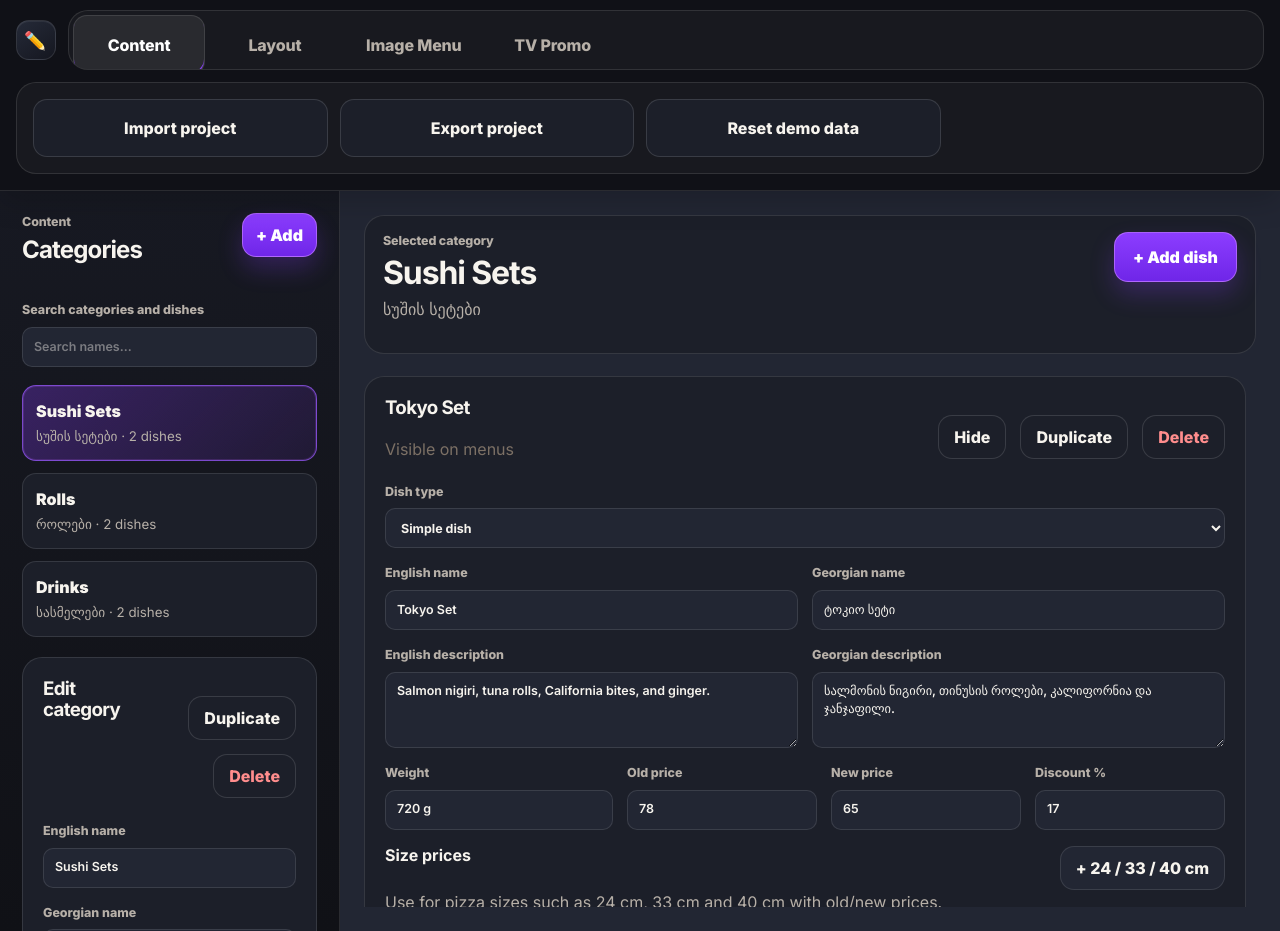
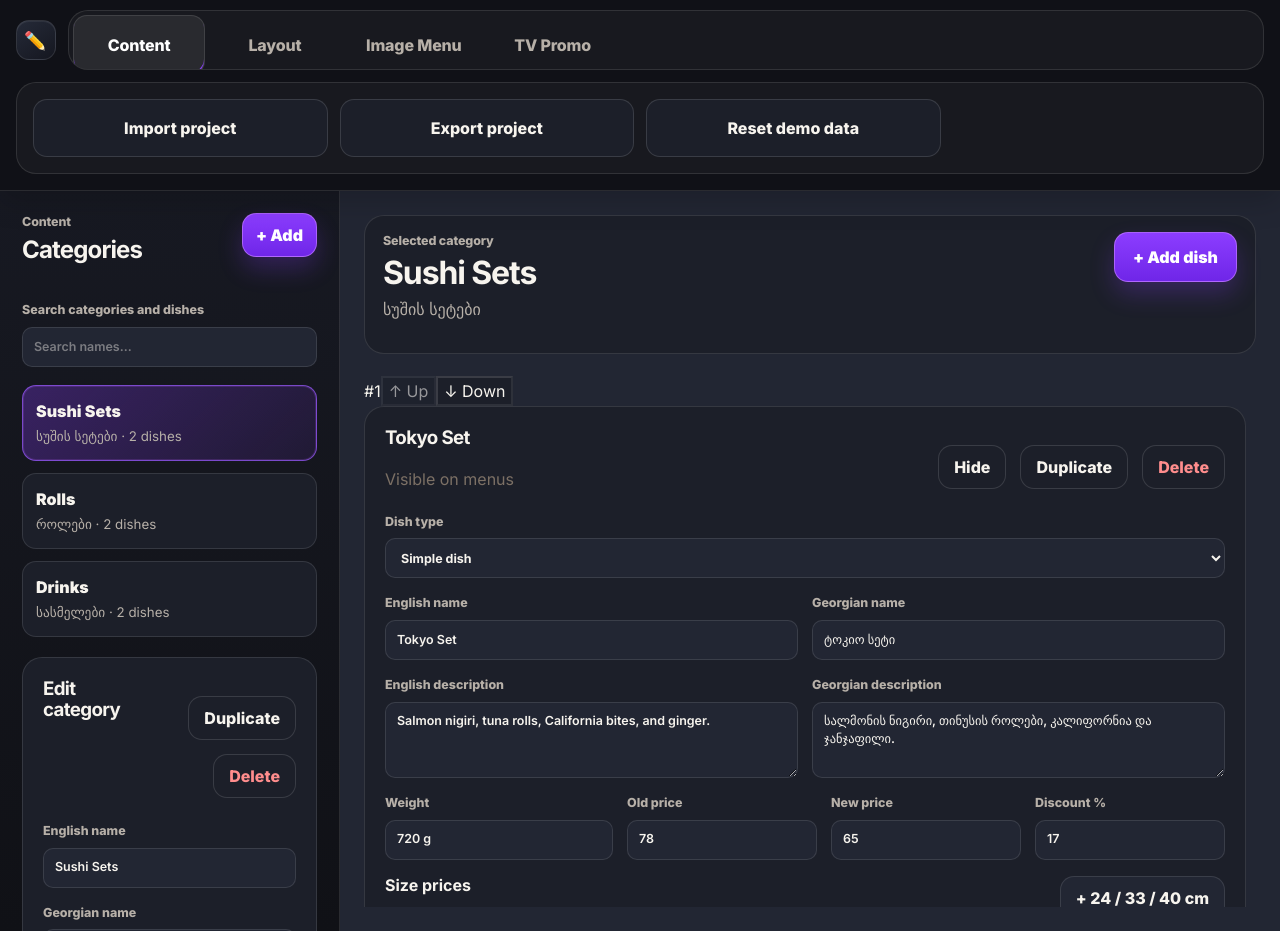
Before and after one commit to sheeeenson/print_menu, a React (Vite) app: page / in a window 1280 px wide. Both pictures are taken after a click on the button "Content". Built offline with nearby package versions, Linux system fonts and the light colour scheme.

Commit message:
Add category dish reorder controls

```diff
--- a/src/components/ContentSection.jsx
+++ b/src/components/ContentSection.jsx
@@ -4,22 +4,23 @@ import { DishEditor } from './DishEditor.jsx';
 export function ContentSection({ project, searchTerm, onSearchChange, actions }) {
   const selectedCategory = project.categories.find((category) => category.id === project.selectedCategoryId);
   const normalizedSearch = searchTerm.trim().toLowerCase();
-  const selectedDishes = selectedCategory
-    ? project.dishes.filter((dish) => {
-        const matchesDish =
-          !normalizedSearch ||
-          dish.nameEn.toLowerCase().includes(normalizedSearch) ||
-          dish.nameGe.toLowerCase().includes(normalizedSearch);
-        return dish.categoryId === selectedCategory.id && matchesDish;
-      })
+  const categoryDishes = selectedCategory
+    ? project.dishes.filter((dish) => dish.categoryId === selectedCategory.id)
     : [];
+  const selectedDishes = categoryDishes.filter((dish) => {
+    const matchesDish =
+      !normalizedSearch ||
+      dish.nameEn.toLowerCase().includes(normalizedSearch) ||
+      dish.nameGe.toLowerCase().includes(normalizedSearch);
+    return matchesDish;
+  });
 
   return (
     <section className="content-section" aria-label="Content management">
       <CategoryList project={project} searchTerm={searchTerm} onSearchChange={onSearchChange} actions={actions} />
       <div className="dish-workspace">
         {selectedCategory ? (
-          <DishWorkspace category={selectedCategory} dishes={selectedDishes} actions={actions} />
+          <DishWorkspace category={selectedCategory} dishes={selectedDishes} allCategoryDishes={categoryDishes} actions={actions} />
         ) : (
           <div className="empty-state">Add a category to start managing menu content.</div>
         )}
@@ -28,7 +29,8 @@ export function ContentSection({ project, searchTerm, onSearchChange, actions })
   );
 }
 
-function DishWorkspace({ category, dishes, actions }) {
+function DishWorkspace({ category, dishes, allCategoryDishes, actions }) {
+  const categoryIndexByDishId = new Map(allCategoryDishes.map((dish, index) => [dish.id, index]));
   return (
     <>
       <div className="workspace-toolbar">
@@ -42,9 +44,19 @@ function DishWorkspace({ category, dishes, actions }) {
         </button>
       </div>
       <div className="dish-grid">
-        {dishes.map((dish) => (
-          <DishEditor key={dish.id} dish={dish} actions={actions} />
-        ))}
+        {dishes.map((dish) => {
+          const categoryIndex = categoryIndexByDishId.get(dish.id) ?? 0;
+          return (
+            <div className="dish-order-shell" key={dish.id}>
+              <div className="dish-order-controls" aria-label={`Move ${dish.nameEn || 'dish'} within category`}>
+                <span className="dish-order-index">#{categoryIndex + 1}</span>
+                <button type="button" onClick={() => actions.moveDish(dish.id, 'up')} disabled={categoryIndex <= 0}>↑ Up</button>
+                <button type="button" onClick={() => actions.moveDish(dish.id, 'down')} disabled={categoryIndex >= allCategoryDishes.length - 1}>↓ Down</button>
+              </div>
+              <DishEditor dish={dish} actions={actions} />
+            </div>
+          );
+        })}
       </div>
       {dishes.length === 0 ? <div className="empty-state">No dishes match the current search.</div> : null}
     </>
```
